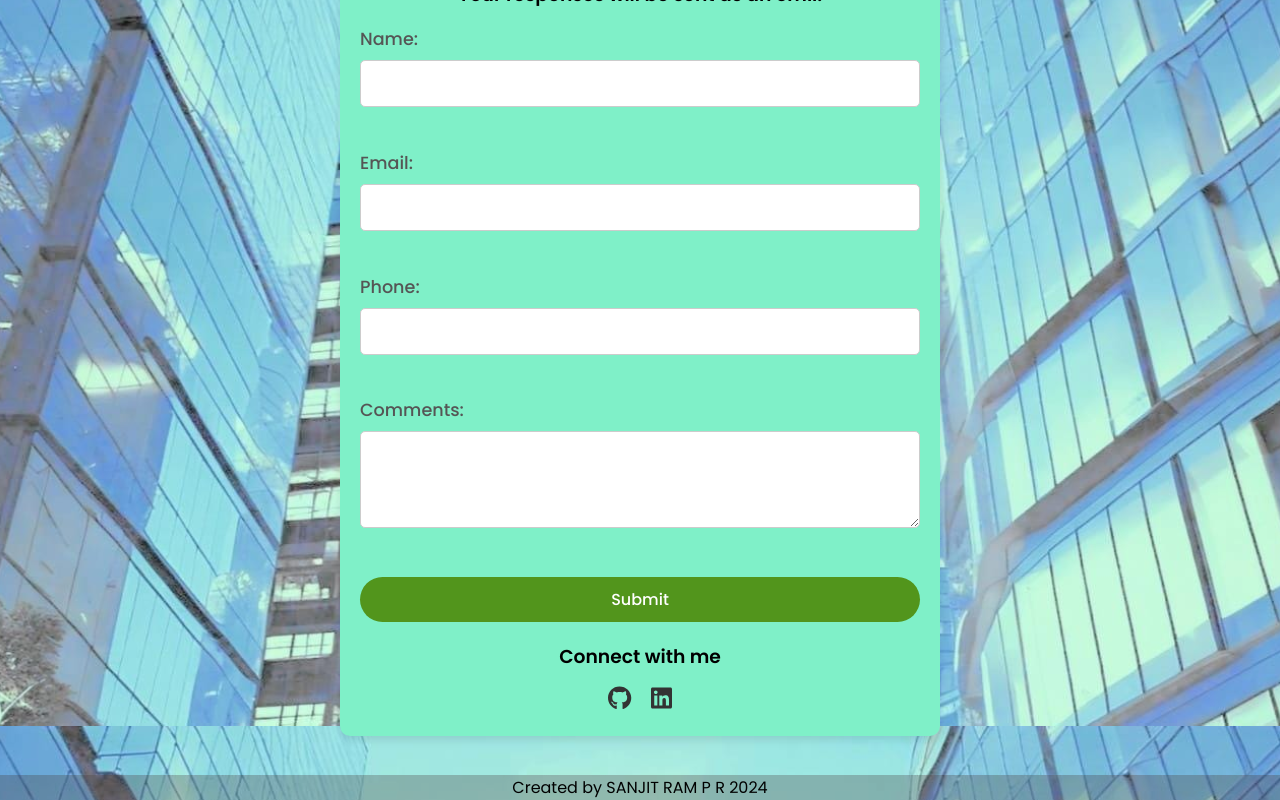
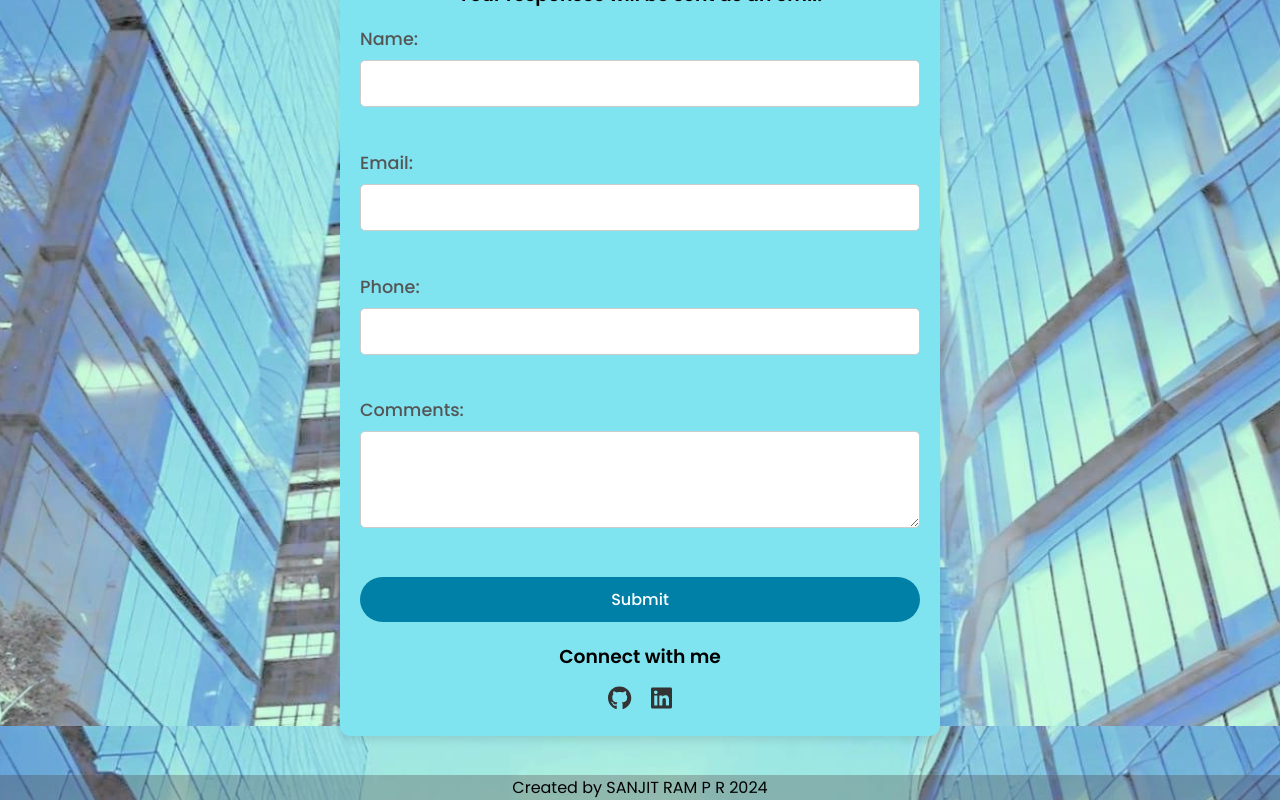
Before and after one commit to sanjitram/personal_portfolio, a React (Create React App) app: page / in a window 1280 px wide. Shown: the part 2474-3274 px from the top of the page. Built offline with nearby package versions, Linux system fonts and the light colour scheme.

Commit message:
Update Form.css

```diff
--- a/src/components/form/Form.css
+++ b/src/components/form/Form.css
@@ -15,7 +15,7 @@
   max-width: 600px;
   margin: auto;
   padding: 20px;
-  background-color: rgb(127, 240, 200);
+  background-color: rgb(127, 227, 240);
   border-radius: 10px;
   box-shadow: 0 4px 8px rgba(0, 0, 0, 0.1);
   margin-top: 30px;
@@ -67,7 +67,7 @@
   padding: 10px 20px;
   font-size: 1em;
   color: #fff;
-  background-color: #52951c;
+  background-color:  #0080a7;
   border: none;
   border-radius: 35px;
   cursor: pointer;
@@ -76,7 +76,7 @@
 }
 
 #sub:hover {
-  background-color: #0c576e;
+  background-color: #080080;
   transform: scale(1.05);
 }
 
```
